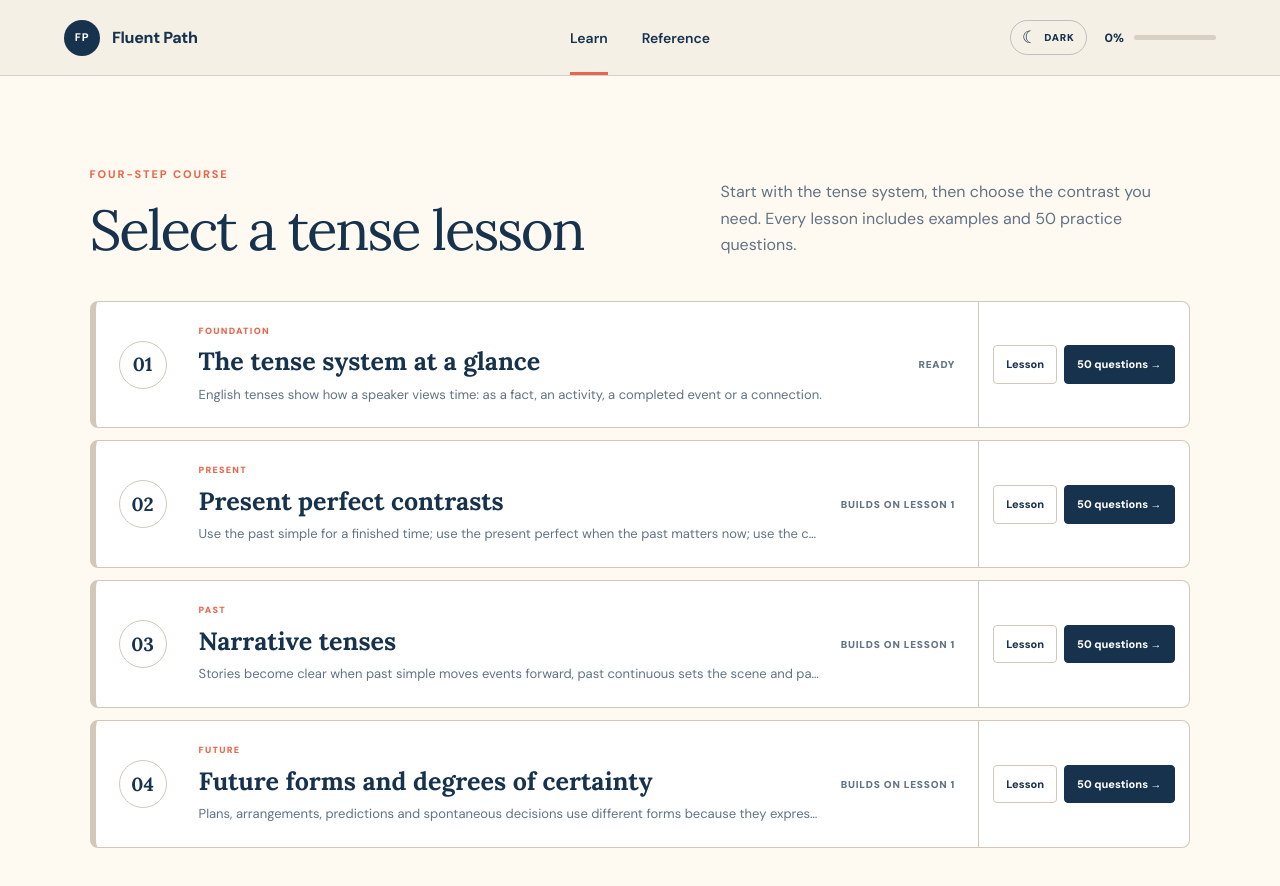
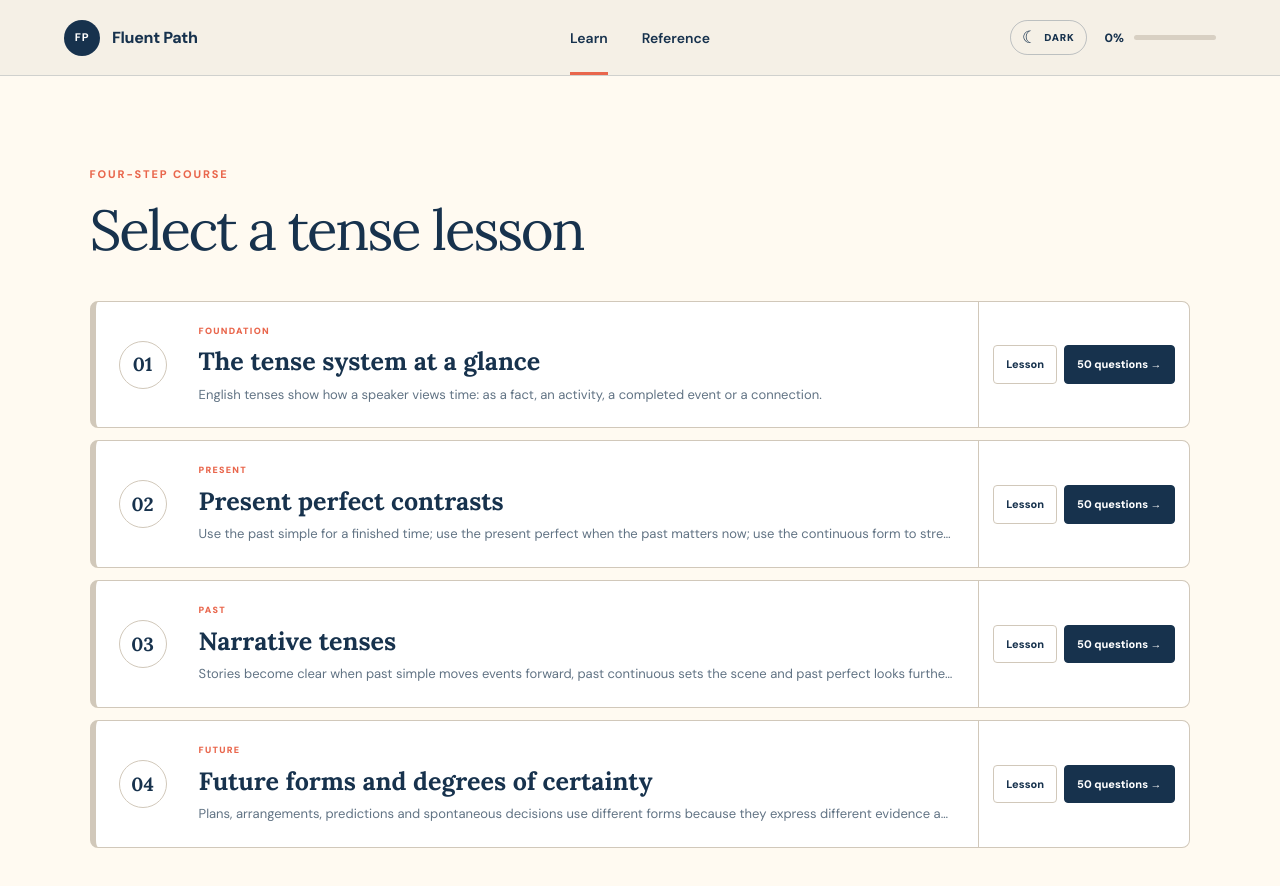
Before and after one commit to AlexanderBesss/English, a Next.js app: page / in a window 1280 px wide. Shown: the top 886 px of the page. Built offline with nearby package versions, Linux system fonts and the light colour scheme.

Commit message:
Make reference cards keyboard-accessible and simplify lesson dashboard

```diff
--- a/app/course-app.tsx
+++ b/app/course-app.tsx
@@ -48,12 +48,11 @@ function Header({path,navigate,progress,theme,toggleTheme}:{path:string;navigate
 
 function Dashboard({navigate,progress}:{navigate:(to:string)=>void;progress:ProgressState}) {
   const tenseTopics=TENSE_LESSON_IDS.map(id=>getTopic(id)).filter((topic):topic is Topic=>Boolean(topic));
-  const isReady=(topic:Topic)=>!topic.prerequisite||topicProgress(progress,topic.prerequisite).completed;
   return <main>
     <section className="tense-path-section" aria-labelledby="tense-path-title">
-      <div className="section-heading"><div><p className="eyebrow">Four-step course</p><h2 id="tense-path-title">Select a tense lesson</h2></div><p>Start with the tense system, then choose the contrast you need. Every lesson includes examples and 50 practice questions.</p></div>
-      <div className="tense-lesson-list">{tenseTopics.map((topic,index)=>{const p=topicProgress(progress,topic.id);const ready=isReady(topic);return <article className="tense-lesson-row" key={topic.id}>
-        <div className="tense-select"><span className="tense-step">{p.completed?'✓':String(index+1).padStart(2,'0')}</span><span><small>{index===0?'Foundation':index===1?'Present':index===2?'Past':'Future'}</small><strong>{topic.title}</strong><em>{topic.summary}</em></span><span className="lesson-status">{p.completed?'Completed':p.attempts?`Best ${p.bestScore}%`:ready?'Ready':'Builds on lesson 1'}</span></div>
+      <div className="section-heading"><div><p className="eyebrow">Four-step course</p><h2 id="tense-path-title">Select a tense lesson</h2></div></div>
+      <div className="tense-lesson-list">{tenseTopics.map((topic,index)=>{const p=topicProgress(progress,topic.id);return <article className="tense-lesson-row" key={topic.id}>
+        <div className="tense-select"><span className="tense-step">{p.completed?'✓':String(index+1).padStart(2,'0')}</span><span><small>{index===0?'Foundation':index===1?'Present':index===2?'Past':'Future'}</small><strong>{topic.title}</strong><em>{topic.summary}</em></span></div>
         <div className="tense-row-actions"><button onClick={()=>navigate(`/lesson/${topic.id}`)}>Lesson</button><button onClick={()=>navigate(`/practice/${topic.id}`)}>{topic.exercises.length} questions →</button></div>
       </article>})}</div>
     </section>
--- a/app/globals.css
+++ b/app/globals.css
@@ -301,4 +301,6 @@ button:disabled{cursor:not-allowed;opacity:.48}
 [data-theme="dark"] .lesson-roadmap{background:#13212a}.lesson-block .quick-check{box-shadow:none}
 @media(max-width:1050px){.lesson-layout{grid-template-columns:minmax(0,780px)}.lesson-roadmap{grid-template-columns:140px minmax(0,1fr)}}
 @media(max-width:760px){.lesson-roadmap{display:block;padding:20px 18px}.lesson-roadmap>div:first-child{margin-bottom:13px}.lesson-roadmap>div:last-child{display:flex;overflow-x:auto;padding-bottom:7px}.lesson-roadmap a{flex:0 0 130px}.lesson-layout{display:block;width:100%;max-width:100%;padding:35px 14px 60px;overflow:hidden}.lesson-content{width:100%;max-width:100%}.lesson-section.lesson-block,.lesson-block{width:100%;max-width:100%;min-width:0;padding:24px}.lesson-block-heading{gap:13px}.lesson-block .section-number{flex-basis:38px;width:38px;height:38px}.mistake-comparison{grid-template-columns:1fr}.lesson-block .table-wrap{width:calc(100% + 48px);max-width:none;margin-left:-24px;margin-right:-24px;border-right:0;border-left:0;border-radius:0}}
-.tense-select{cursor:default}
+.tense-select{grid-template-columns:62px minmax(0,1fr);cursor:default}
+@media(max-width:580px){.tense-select{grid-template-columns:50px minmax(0,1fr)}}
+.reference-library-card[role="link"]{cursor:pointer}.reference-library-card[role="link"]:focus-visible{outline:3px solid var(--gold);outline-offset:4px}.reference-library-card[role="link"] .reference-card-body{min-height:240px}
--- a/app/reference-pages.tsx
+++ b/app/reference-pages.tsx
@@ -116,9 +116,9 @@ export function ReferenceHubPage({navigate}:{navigate:Navigate}){
   return <main className="reference-page">
     <section className="reference-library"><div className="reference-library-head"><div><p className="eyebrow">Reference library</p><h2>{core.length} focused guides</h2><p>{reviewCount} {reviewCount===1?'item':'items'} waiting in your review list.</p></div>{reviewCount>0&&<button className="button primary" onClick={()=>navigate('/reference/review')}>Review difficult items →</button>}</div>
       <div className="reference-category-filters">{categories.map(value=><button key={value} className={category===value?'active':''} onClick={()=>setCategory(value)}>{value}</button>)}</div>
-      <div className="reference-hub expanded-hub">{visible.map((card,index)=>{const visual=referenceVisuals[card.id]??{kicker:'REFERENCE',main:'A → B',detail:'see the pattern'};return <article className="reference-library-card" data-guide={card.id} key={card.id}>
+      <div className="reference-hub expanded-hub">{visible.map((card,index)=>{const visual=referenceVisuals[card.id]??{kicker:'REFERENCE',main:'A → B',detail:'see the pattern'};return <article className="reference-library-card" data-guide={card.id} key={card.id} role="link" tabIndex={0} aria-label={`Open ${card.title}`} onClick={()=>navigate(card.path)} onKeyDown={event=>{if(event.key==='Enter'||event.key===' '){event.preventDefault();navigate(card.path)}}}>
         <div className="reference-card-visual" aria-hidden="true"><span>{visual.kicker}</span><strong>{visual.main}</strong><i>{visual.detail}</i></div>
-        <div className="reference-card-body"><div className="reference-card-meta"><p className="eyebrow">{card.category} · {card.level}</p><span>{String(index+1).padStart(2,'0')}</span></div><h2>{card.title}</h2><p>{card.description}</p><button onClick={()=>navigate(card.path)}>Open guide <span aria-hidden="true">→</span></button></div>
+        <div className="reference-card-body"><div className="reference-card-meta"><p className="eyebrow">{card.category} · {card.level}</p><span>{String(index+1).padStart(2,'0')}</span></div><h2>{card.title}</h2><p>{card.description}</p></div>
       </article>})}</div>
     </section>
     <button className="floating-back" onClick={()=>navigate('/')}>← Back to lessons</button>
```
